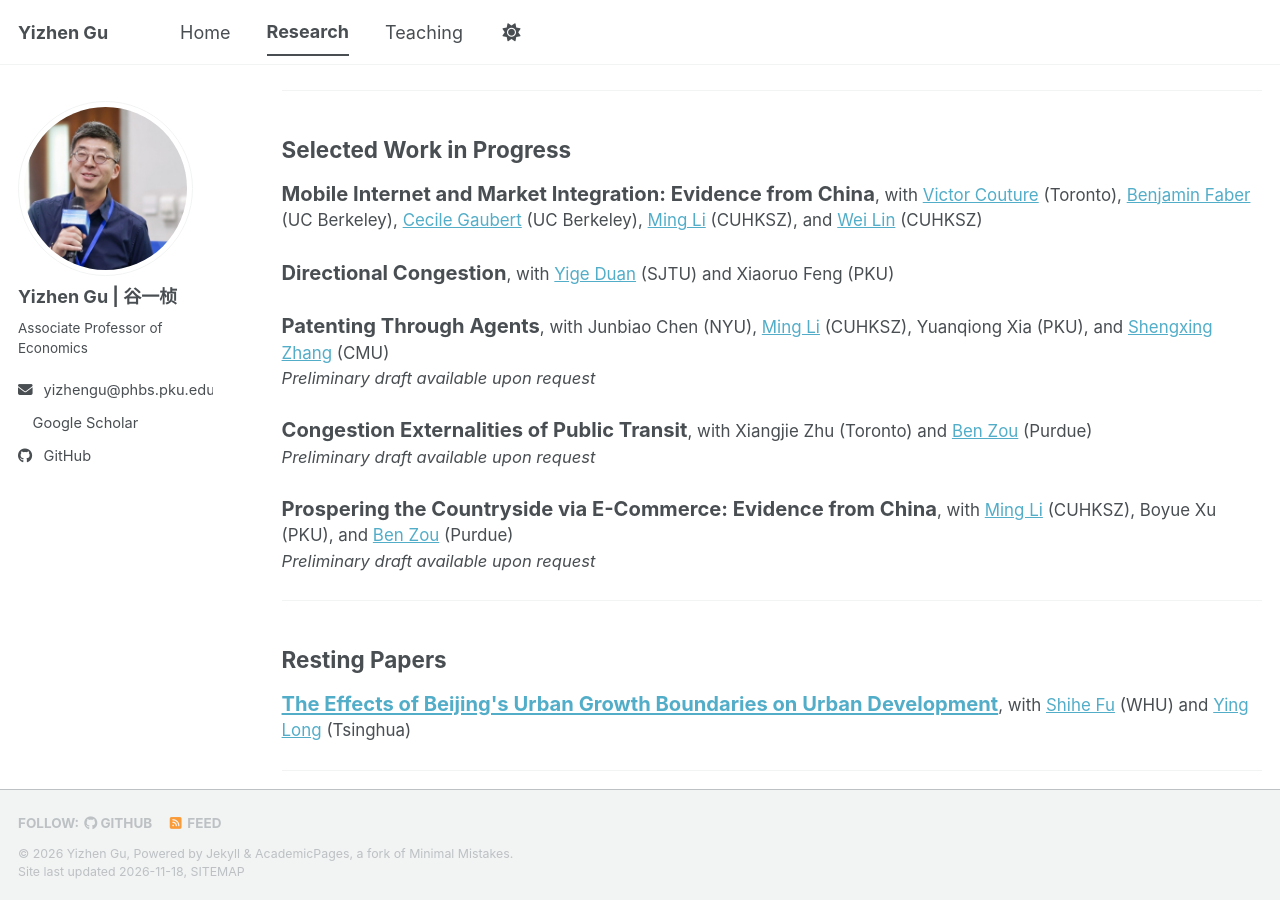
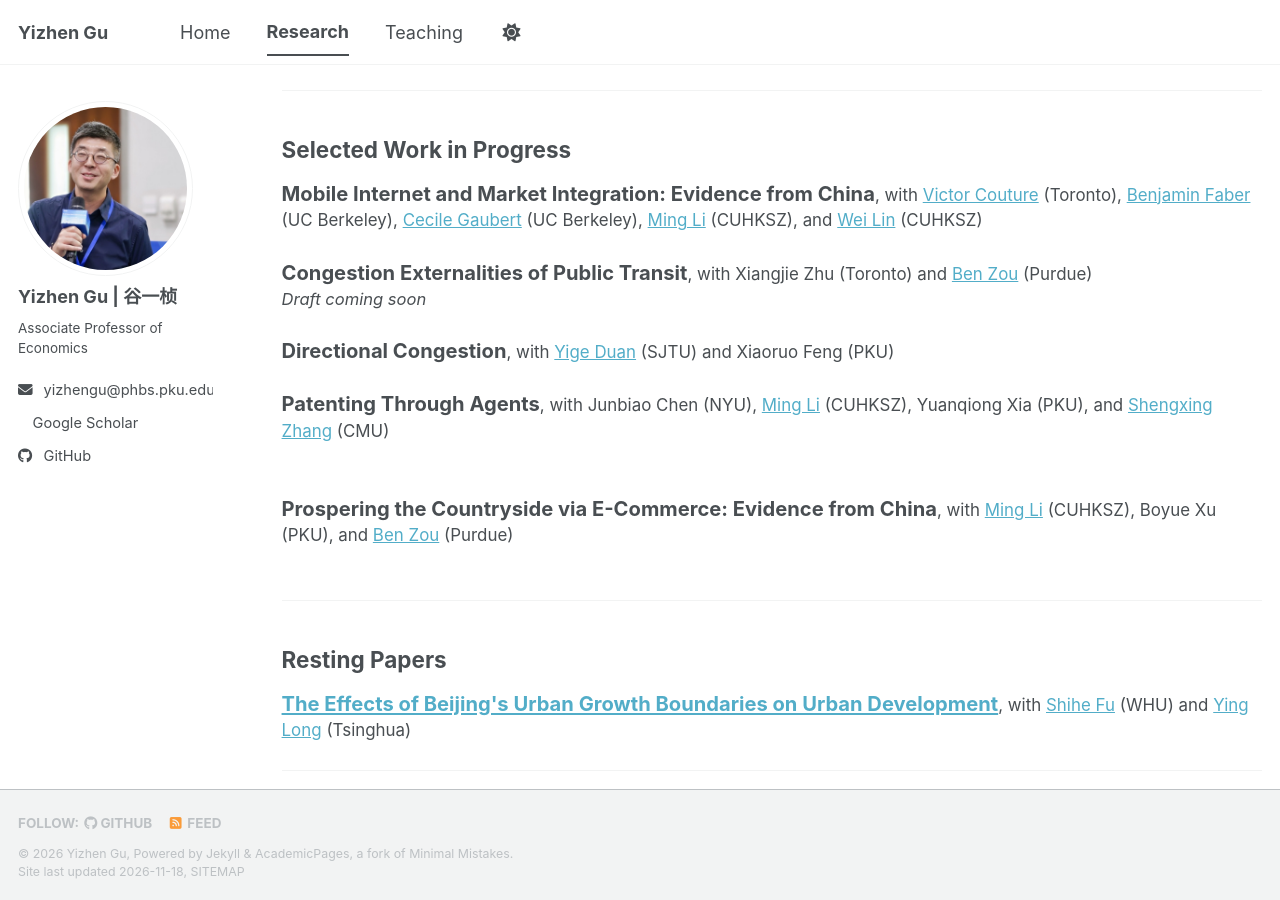
Before and after one commit to yizhengu/yizhengu.github.io, a Jekyll site: the page built from _pages/publications.html, in a window 1280 px wide and 900 px high, scrolled down 1722 px. Built offline with Jekyll 4.4.1, drawn with Linux system fonts in a browser that asks for light colours; a style sheet for code colours, icons or effects is not loaded.

Commit message:
Update publications.html

```diff
--- a/_pages/publications.html
+++ b/_pages/publications.html
@@ -161,19 +161,17 @@ Links to: <a href="https://www.nber.org/papers/w24384">NBER Working Paper</a>, <
 
 <p class="research-item" data-theme="digital"><span class="research-title"><strong>Mobile Internet and Market Integration: Evidence from China</strong></span><span class="research-authors">, with <a href="https://www.victorcouture.org/">Victor Couture</a> (Toronto), <a href="https://www.ben-faber.com/">Benjamin Faber</a> (UC Berkeley), <a href="https://eml.berkeley.edu/~cecile.gaubert/">Cecile Gaubert</a> (UC Berkeley), <a href="https://sites.google.com/view/mingli1">Ming Li</a> (CUHKSZ), and <a href="https://www.weilin.org/">Wei Lin</a> (CUHKSZ)</span></p>
 
+<p class="research-item" data-theme="transport"><span class="research-title"><strong>Congestion Externalities of Public Transit</strong></span><span class="research-authors">, with Xiangjie Zhu (Toronto) and <a href="https://www.zouben.net/">Ben Zou</a> (Purdue)</span><br>
+<span class="research-status">
+<em>Draft coming soon</em></span></p>
+
 <p class="research-item" data-theme="transport"><span class="research-title"><strong>Directional Congestion</strong></span><span class="research-authors">, with <a href="https://sites.google.com/view/yige-duan/home">Yige Duan</a> (SJTU) and Xiaoruo Feng (PKU)</span></p>
 
 <p class="research-item" data-theme="firms"><span class="research-title"><strong>Patenting Through Agents</strong></span><span class="research-authors">, with Junbiao Chen (NYU), <a href="https://sites.google.com/view/mingli1">Ming Li</a> (CUHKSZ), Yuanqiong Xia (PKU), and <a href="https://sites.google.com/site/oo7zsx/">Shengxing Zhang</a> (CMU)</span><br>
 <span class="research-status">
-<em>Preliminary draft available upon request</em></span></p>
-
-<p class="research-item" data-theme="transport"><span class="research-title"><strong>Congestion Externalities of Public Transit</strong></span><span class="research-authors">, with Xiangjie Zhu (Toronto) and <a href="https://www.zouben.net/">Ben Zou</a> (Purdue)</span><br>
-<span class="research-status">
-<em>Preliminary draft available upon request</em></span></p>
 
 <p class="research-item" data-theme="digital firms"><span class="research-title"><strong>Prospering the Countryside via E-Commerce: Evidence from China</strong></span><span class="research-authors">, with <a href="https://sites.google.com/view/mingli1">Ming Li</a> (CUHKSZ), Boyue Xu (PKU), and <a href="https://www.zouben.net/">Ben Zou</a> (Purdue)</span><br>
 <span class="research-status">
-<em>Preliminary draft available upon request</em></span></p>
 
 </div>
 <hr>
```
